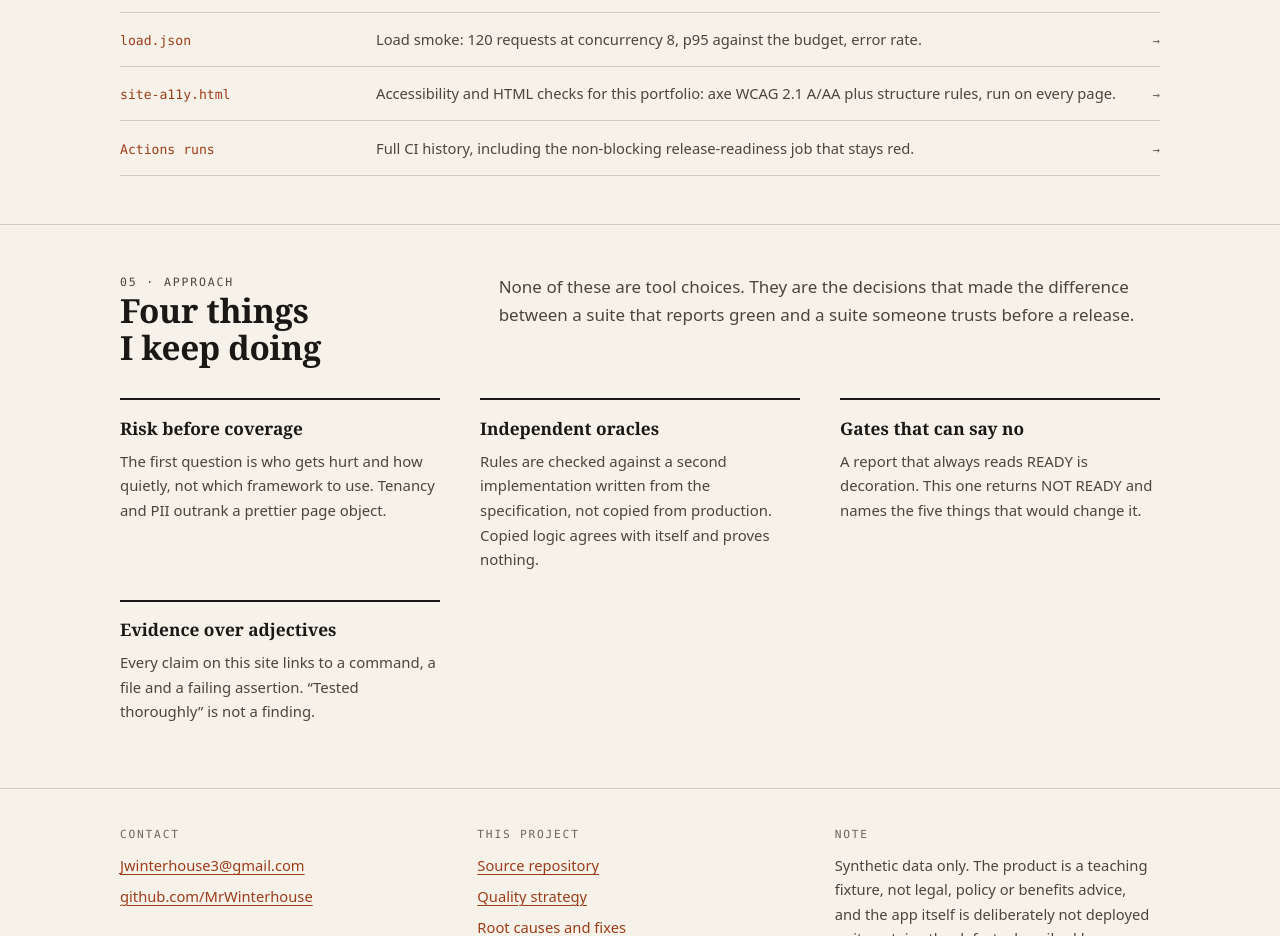
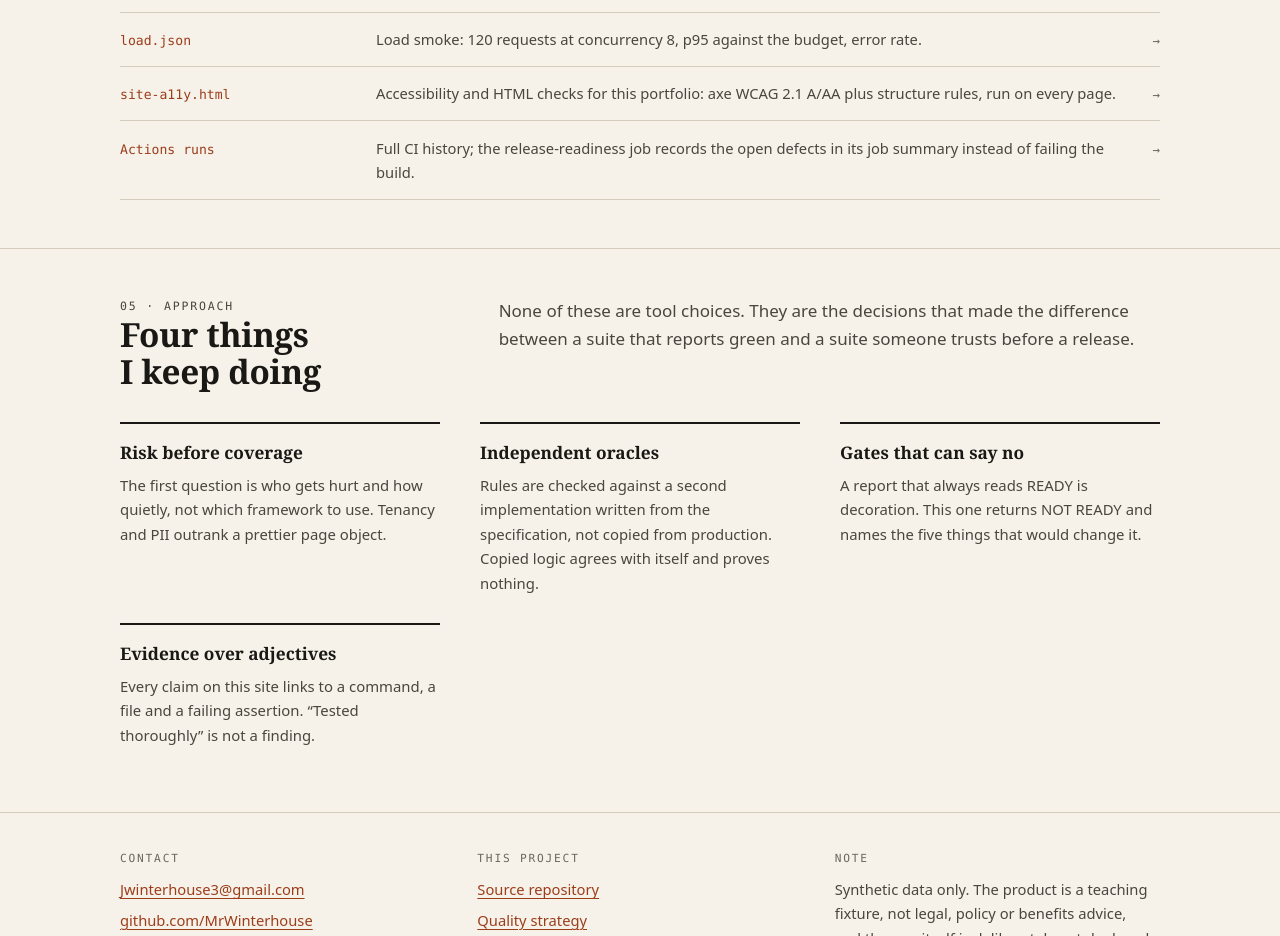
Before and after one commit to MrWinterhouse/quality-lab, a website: page site/index.html in a window 1280 px wide. Shown: the part 3522-4458 px from the top of the page. Drawn offline with Linux system fonts and the light colour scheme.

Commit message:
Describe the readiness job as it now behaves
It records the open defects in the job summary rather than turning the build
red, so the README and the portfolio's Actions entry stop calling it a
non-blocking job that stays red.

```diff
--- a/site/index.html
+++ b/site/index.html
@@ -305,7 +305,7 @@
         <li>
           <a href="https://github.com/MrWinterhouse/quality-lab/actions">
             <span class="name">Actions runs</span>
-            <span class="desc">Full CI history, including the non-blocking release-readiness job that stays red.</span>
+            <span class="desc">Full CI history; the release-readiness job records the open defects in its job summary instead of failing the build.</span>
             <span class="go">→</span>
           </a>
         </li>
```
Also changed, not shown: README.md.
